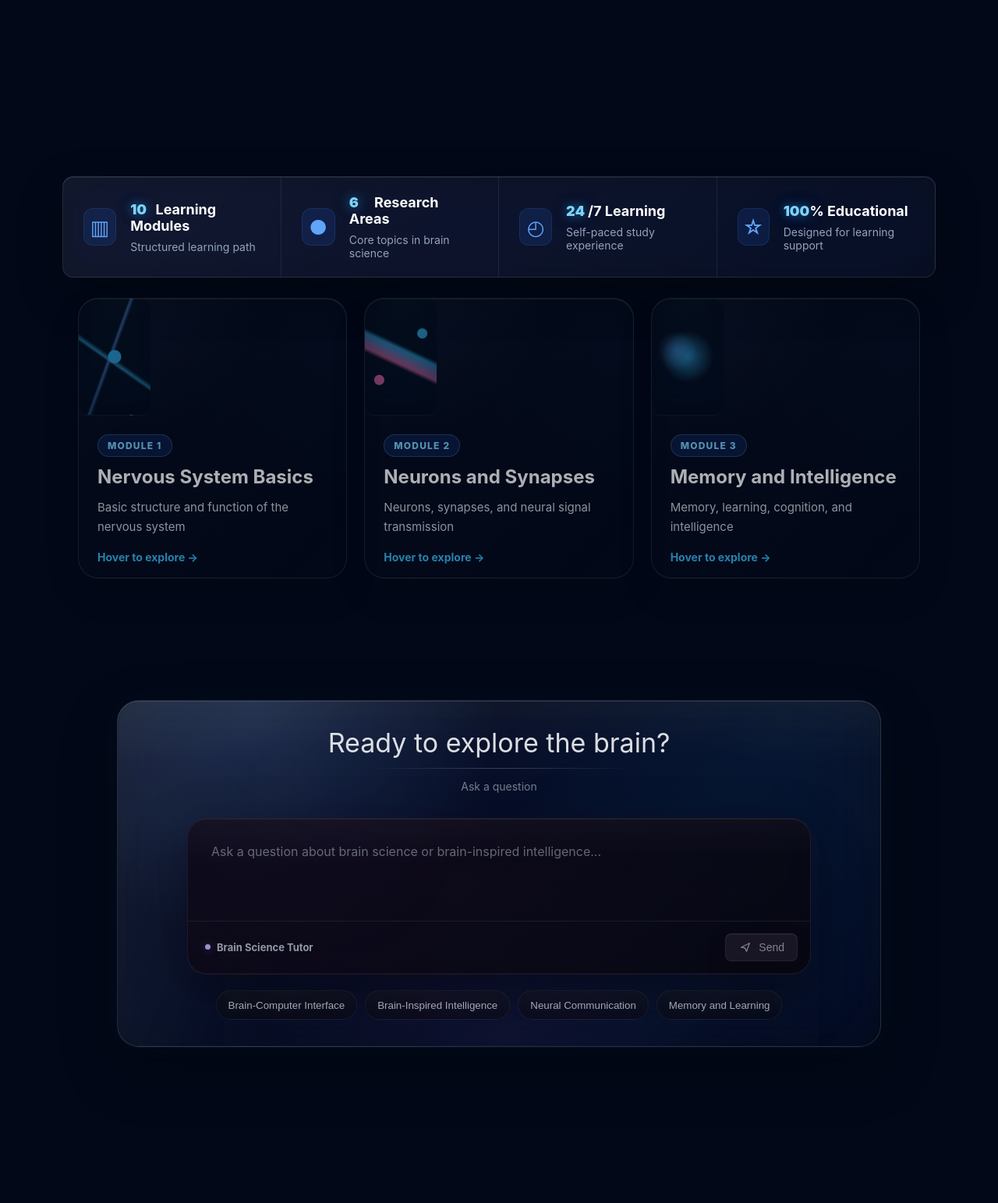
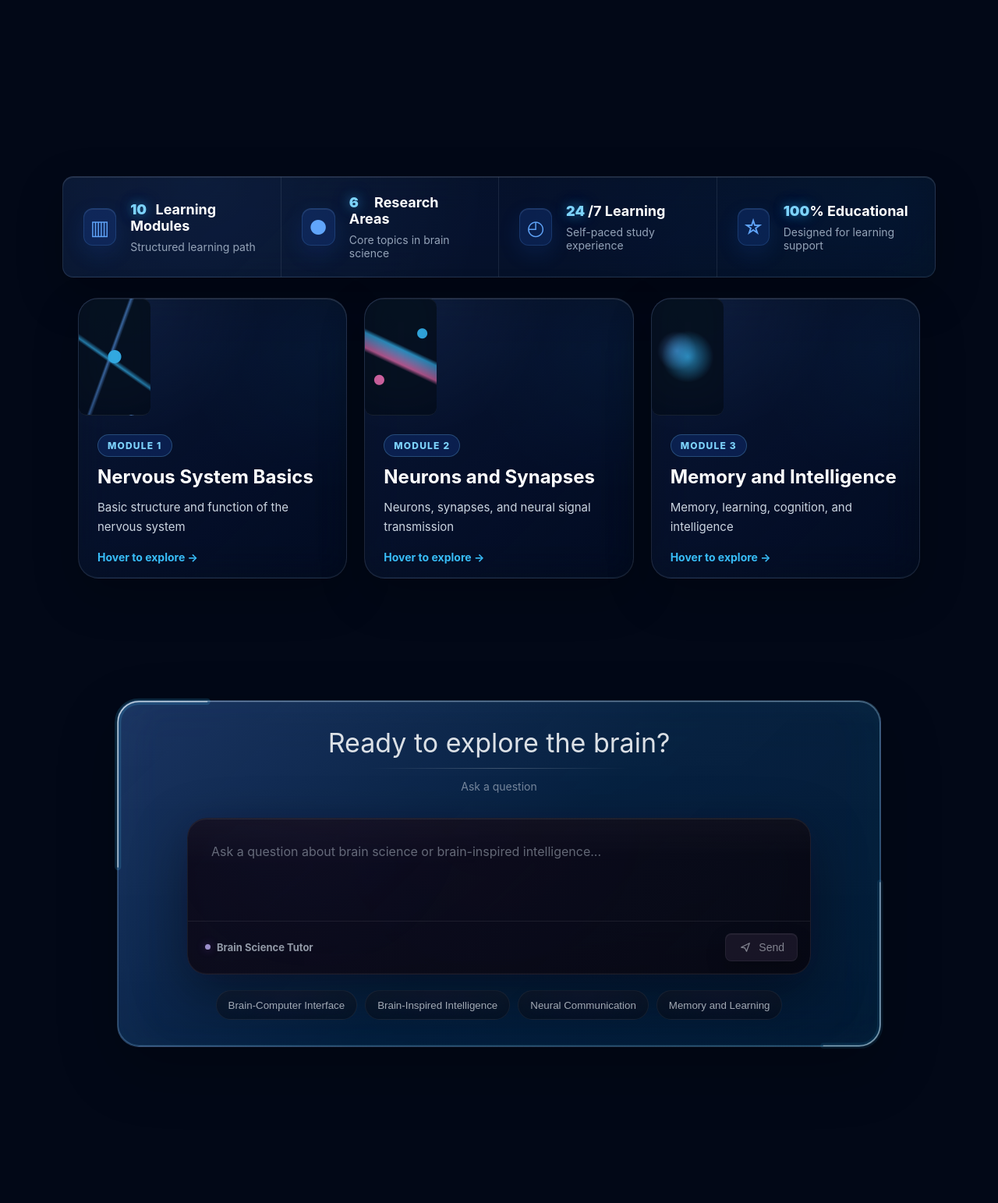
Before and after one commit to Klisiya/brain-research-assistant, a Flask app: page / in a window 1280 px wide. Shown: the part 2440-3983 px from the top of the page at 78% size. Run offline with Flask 3, Linux system fonts and the light colour scheme; some libraries are stand-ins or nearby versions.

Commit message:
Backup Flask version before React migration

```diff
--- a/project/static/script.js
+++ b/project/static/script.js
@@ -90,7 +90,99 @@
 const submitBtn = document.getElementById("submitBtn");
 const chatForm = document.querySelector(".ai-composer");
 const composerLoading = document.getElementById("composerLoading");
+const aiTutorShell = document.querySelector(".ai-tutor-shell");
+const aiBorderGlow = aiTutorShell ? aiTutorShell.querySelector(".ai-border-glow") : null;
+const aiBorderGlowPaths = aiBorderGlow ? aiBorderGlow.querySelectorAll(".ai-border-glow-path") : [];
+const aiBorderGlowRunners = aiBorderGlow ? aiBorderGlow.querySelectorAll(".ai-border-glow-runner") : [];
 const textareaMaxHeight = 220;
+
+function createAiBorderPath(width, height, radius, inset = 1) {
+    const left = inset;
+    const top = inset;
+    const right = width - inset;
+    const bottom = height - inset;
+    const r = Math.max(0, Math.min(radius - inset, (right - left) / 2, (bottom - top) / 2));
+
+    return [
+        `M ${left + r} ${top}`,
+        `H ${right - r}`,
+        `A ${r} ${r} 0 0 1 ${right} ${top + r}`,
+        `V ${bottom - r}`,
+        `A ${r} ${r} 0 0 1 ${right - r} ${bottom}`,
+        `H ${left + r}`,
+        `A ${r} ${r} 0 0 1 ${left} ${bottom - r}`,
+        `V ${top + r}`,
+        `A ${r} ${r} 0 0 1 ${left + r} ${top}`
+    ].join(" ");
+}
+
+function updateAiBorderPath() {
+    if (!aiTutorShell || !aiBorderGlow || !aiBorderGlowPaths.length) return;
+
+    const width = aiTutorShell.clientWidth;
+    const height = aiTutorShell.clientHeight;
+    if (!width || !height) return;
+
+    const style = window.getComputedStyle(aiTutorShell);
+    const radius = parseFloat(style.borderTopLeftRadius) || 28;
+    const path = createAiBorderPath(width, height, radius, 1.2);
+
+    aiBorderGlow.setAttribute("viewBox", `0 0 ${width} ${height}`);
+    aiBorderGlowPaths.forEach(borderPath => {
+        borderPath.setAttribute("d", path);
+    });
+}
+
+function updateAiBorderRunnerVariation(runner, index) {
+    const sizeMin = index === 0 ? 94 : 74;
+    const sizeMax = index === 0 ? 146 : 120;
+    const size = Math.round(sizeMin + Math.random() * (sizeMax - sizeMin));
+    const alpha = index === 0
+        ? 0.78 + Math.random() * 0.20
+        : 0.54 + Math.random() * 0.24;
+    const coreAlpha = index === 0
+        ? 0.88 + Math.random() * 0.12
+        : 0.70 + Math.random() * 0.18;
+    const haloAlpha = index === 0
+        ? 0.22 + Math.random() * 0.18
+        : 0.16 + Math.random() * 0.14;
+    const haloWidth = index === 0
+        ? 6.8 + Math.random() * 2.8
+        : 5.8 + Math.random() * 2.2;
+
+    runner.style.setProperty("--runner-size", size);
+    runner.style.setProperty("--runner-gap", 1000 - size);
+    runner.style.setProperty("--runner-alpha", alpha.toFixed(2));
+    runner.style.setProperty("--runner-core-alpha", coreAlpha.toFixed(2));
+    runner.style.setProperty("--runner-halo-alpha", haloAlpha.toFixed(2));
+    runner.style.setProperty("--runner-halo-width", `${haloWidth.toFixed(1)}px`);
+}
+
+function scheduleAiBorderRunnerVariation() {
+    if (!aiBorderGlowRunners.length || (particleMotionQuery && particleMotionQuery.matches)) return;
+
+    aiBorderGlowRunners.forEach((runner, index) => {
+        const run = () => {
+            updateAiBorderRunnerVariation(runner, index);
+            window.setTimeout(run, 1600 + Math.random() * 1800 + index * 420);
+        };
+
+        window.setTimeout(run, 240 + index * 860);
+    });
+}
+
+if (aiTutorShell && aiBorderGlow && aiBorderGlowPaths.length) {
+    updateAiBorderPath();
+    aiBorderGlowRunners.forEach(updateAiBorderRunnerVariation);
+    scheduleAiBorderRunnerVariation();
+
+    if (window.ResizeObserver) {
+        const borderPathObserver = new ResizeObserver(updateAiBorderPath);
+        borderPathObserver.observe(aiTutorShell);
+    } else {
+        window.addEventListener("resize", updateAiBorderPath);
+    }
+}
 
 if (composerLoading) {
     composerLoading.hidden = true;
--- a/project/static/style.css
+++ b/project/static/style.css
@@ -438,23 +482,26 @@
  background:
  linear-gradient(
  135deg,
- rgba(255, 255, 255, 0.07),
- rgba(255, 255, 255, 0.018)
- );
- backdrop-filter: blur(22px) saturate(180%);
- -webkit-backdrop-filter: blur(22px) saturate(180%);
- border: 1px solid rgba(255, 255, 255, 0.11);
+ rgba(15, 34, 68, 0.56),
+ rgba(6, 26, 48, 0.34)
+ ),
+ radial-gradient(circle at 16% 0%, rgba(96, 165, 250, 0.14), transparent 38%),
+ radial-gradient(circle at 92% 16%, rgba(14, 165, 233, 0.08), transparent 42%);
+ backdrop-filter: blur(22px) saturate(170%);
+ -webkit-backdrop-filter: blur(22px) saturate(170%);
+ border: 1px solid rgba(148, 163, 184, 0.18);
  box-shadow:
- 0 22px 60px rgba(0, 0, 0, 0.22),
- inset 0 1px 0 rgba(255, 255, 255, 0.10);
+ 0 22px 60px rgba(0, 0, 0, 0.24),
+ inset 0 1px 0 rgba(255, 255, 255, 0.14),
+ inset 0 -1px 0 rgba(125, 211, 252, 0.05);
 }
 .feature-item {
  display: flex;
  align-items: center;
  gap: 18px;
  padding: 22px 26px;
- background: rgba(15, 23, 42, 0.22);
- border-right: 1px solid rgba(148, 163, 184, 0.12);
+ background: rgba(8, 20, 40, 0.18);
+ border-right: 1px solid rgba(148, 163, 184, 0.14);
 }
 .feature-item:last-child {
  border-right: none;
@@ -467,8 +514,11 @@
  border-radius: 12px;
  color: #60a5fa;
  font-size: 26px;
- background: rgba(37, 99, 235, 0.14);
- border: 1px solid rgba(96, 165, 250, 0.12);
+ background: rgba(37, 99, 235, 0.18);
+ border: 1px solid rgba(96, 165, 250, 0.18);
+ box-shadow:
+  inset 0 1px 0 rgba(255, 255, 255, 0.10),
+  0 10px 28px rgba(37, 99, 235, 0.14);
 }
 .feature-item h3 {
  margin: 0;
@@ -571,6 +621,7 @@
  overflow-x: clip;
 }
 .ai-tutor-shell {
+ --border-glow-duration: 8.8s;
  position: relative;
  width: min(100%, 980px);
  margin: 0 auto;
@@ -578,48 +629,120 @@
  display: flex;
  flex-direction: column;
  align-items: center;
- overflow: hidden;
+ overflow: visible;
+ isolation: isolate;
+ transform: translate3d(0, 0, 0.01px);
  border-radius: 28px;
  border: 1px solid rgba(255, 255, 255, 0.12);
  background:
-  linear-gradient(135deg, rgba(255, 255, 255, 0.044), rgba(255, 255, 255, 0.010)),
-  radial-gradient(circle at 18% 0%, rgba(96, 165, 250, 0.105), transparent 34%),
-  radial-gradient(circle at 86% 18%, rgba(14, 165, 233, 0.060), transparent 40%),
-  radial-gradient(circle at 50% 100%, rgba(168, 85, 247, 0.052), transparent 46%);
+  linear-gradient(135deg, rgba(38, 77, 137, 0.58), rgba(4, 53, 91, 0.48) 52%, rgba(2, 37, 65, 0.58)),
+  linear-gradient(180deg, rgba(255, 255, 255, 0.038), rgba(255, 255, 255, 0.008));
  backdrop-filter: blur(32px) saturate(175%);
  -webkit-backdrop-filter: blur(32px) saturate(175%);
  box-shadow:
   0 28px 78px rgba(0, 0, 0, 0.24),
-  0 0 42px rgba(56, 189, 248, 0.045),
   inset 0 1px 0 rgba(255, 255, 255, 0.15),
-  inset 0 -1px 0 rgba(125, 211, 252, 0.045);
+  inset 0 -1px 0 rgba(125, 211, 252, 0.065);
  text-align: center;
 }
 .ai-tutor-shell::before {
  content: "";
  position: absolute;
  inset: 0;
+ z-index: 0;
  pointer-events: none;
+ border-radius: inherit;
+ padding: 1px;
  background:
-  radial-gradient(circle at 22% 0%, rgba(147, 197, 253, 0.11), transparent 36%),
-  radial-gradient(circle at 72% 82%, rgba(56, 189, 248, 0.055), transparent 44%),
-  linear-gradient(110deg, rgba(255, 255, 255, 0.085), transparent 28%);
- opacity: 0.58;
+  linear-gradient(180deg, rgba(191, 219, 254, 0.38), rgba(96, 165, 250, 0.14) 48%, rgba(125, 211, 252, 0.22)),
+  linear-gradient(90deg, rgba(167, 139, 250, 0.18), transparent 30%, transparent 70%, rgba(56, 189, 248, 0.20));
+ -webkit-mask:
+  linear-gradient(#000 0 0) content-box,
+  linear-gradient(#000 0 0);
+ -webkit-mask-composite: xor;
+ mask-composite: exclude;
+ opacity: 0.72;
 }
 .ai-tutor-shell::after {
  content: "";
  position: absolute;
  inset: 1px;
+ z-index: 0;
  pointer-events: none;
  border-radius: 27px;
- background:
-  linear-gradient(180deg, rgba(255, 255, 255, 0.085), transparent 18%),
-  linear-gradient(90deg, rgba(125, 211, 252, 0.035), transparent 25%, transparent 76%, rgba(255, 255, 255, 0.024));
- opacity: 0.42;
+ box-shadow:
+  inset 0 1px 0 rgba(255, 255, 255, 0.12),
+  inset 0 -1px 0 rgba(125, 211, 252, 0.08),
+  inset 26px 0 46px rgba(96, 165, 250, 0.045),
+  inset -26px 0 46px rgba(14, 165, 233, 0.035);
+ opacity: 0.76;
 }
 .ai-tutor-shell > * {
  position: relative;
- z-index: 1;
+ z-index: 2;
+}
+.ai-tutor-shell > .ai-border-glow {
+ position: absolute;
+ inset: -1px;
+ width: calc(100% + 2px);
+ height: calc(100% + 2px);
+ z-index: 3;
+ overflow: visible;
+ pointer-events: none;
+ mix-blend-mode: screen;
+}
+.ai-border-glow-path {
+ fill: none;
+ vector-effect: non-scaling-stroke;
+}
+.ai-border-glow-base {
+ stroke: rgba(125, 211, 252, 0.24);
+ stroke-width: 1.05;
+ opacity: 0.62;
+}
+.ai-border-glow-runner {
+ --runner-size: 112;
+ --runner-gap: 888;
+ --runner-alpha: 0.88;
+ --runner-core-alpha: 0.96;
+ --runner-halo-alpha: 0.30;
+ --runner-halo-width: 8px;
+ opacity: var(--runner-alpha);
+ transition:
+  opacity 1.2s ease,
+  stroke-dasharray 1.2s ease;
+}
+.ai-border-glow-runner-two {
+ --runner-size: 92;
+ --runner-gap: 908;
+ --runner-alpha: 0.68;
+ --runner-core-alpha: 0.82;
+ --runner-halo-alpha: 0.22;
+ --runner-halo-width: 7px;
+}
+.ai-border-glow-trace {
+ stroke-dasharray: var(--runner-size) var(--runner-gap);
+ stroke-linecap: round;
+ animation-duration: var(--border-glow-duration);
+ animation-timing-function: linear;
+ animation-iteration-count: infinite;
+ will-change: stroke-dashoffset;
+}
+.ai-border-glow-runner-one .ai-border-glow-trace {
+ animation-name: aiBorderGlowOrbitOne;
+}
+.ai-border-glow-runner-two .ai-border-glow-trace {
+ animation-name: aiBorderGlowOrbitTwo;
+}
+.ai-border-glow-halo {
+ stroke: rgba(56, 189, 248, 0.58);
+ stroke-width: var(--runner-halo-width);
+ opacity: var(--runner-halo-alpha);
+}
+.ai-border-glow-core {
+ stroke: rgba(240, 249, 255, 0.96);
+ stroke-width: 1.35;
+ opacity: var(--runner-core-alpha);
 }
 .ai-tutor-heading {
  width: min(100%, 760px);
@@ -2827,11 +2985,6 @@
 .flip-card {
     height: 360px;
     perspective: 1200px;
-    --module-card-final-opacity: 0.68;
-}
-
-.flip-card.reveal-item.show {
-    opacity: var(--module-card-final-opacity);
 }
 
 .flip-card-inner {
@@ -2862,21 +3015,21 @@
     background:
         linear-gradient(
             135deg,
-            rgba(255, 255, 255, 0.024),
-            rgba(255, 255, 255, 0.004)
+            rgba(15, 34, 68, 0.52),
+            rgba(5, 18, 36, 0.32)
         ),
-        radial-gradient(circle at 18% 0%, rgba(96, 165, 250, 0.050), transparent 38%),
-        radial-gradient(circle at 92% 18%, rgba(14, 165, 233, 0.028), transparent 42%);
-
-    border: 1px solid rgba(255, 255, 255, 0.115);
-
-    backdrop-filter: blur(11px) saturate(142%);
-    -webkit-backdrop-filter: blur(11px) saturate(142%);
+        radial-gradient(circle at 18% 0%, rgba(96, 165, 250, 0.12), transparent 38%),
+        radial-gradient(circle at 92% 18%, rgba(14, 165, 233, 0.07), transparent 42%);
+
+    border: 1px solid rgba(148, 163, 184, 0.18);
+
+    backdrop-filter: blur(22px) saturate(165%);
+    -webkit-backdrop-filter: blur(22px) saturate(165%);
 
     box-shadow:
-        0 20px 54px rgba(0, 0, 0, 0.13),
-        inset 0 1px 0 rgba(255, 255, 255, 0.11),
-        inset 0 -1px 0 rgba(125, 211, 252, 0.026);
+        0 22px 58px rgba(0, 0, 0, 0.22),
+        inset 0 1px 0 rgba(255, 255, 255, 0.13),
+        inset 0 -1px 0 rgba(125, 211, 252, 0.05);
 }
 
 .flip-card-front {
@@ -2887,11 +3040,11 @@
 .flip-card-front .card-img {
     height: 150px;
     flex-shrink: 0;
-    opacity: 0.76;
-    border-bottom: 1px solid rgba(255, 255, 255, 0.075);
+    opacity: 0.88;
+    border-bottom: 1px solid rgba(255, 255, 255, 0.08);
     box-shadow:
         inset 0 1px 0 rgba(255, 255, 255, 0.08),
-        inset 0 -20px 42px rgba(2, 6, 23, 0.28);
+        inset 0 -20px 42px rgba(2, 6, 23, 0.24);
 }
 
 .card-text {
@@ -2954,11 +3107,11 @@
     background:
         linear-gradient(
             135deg,
-            rgba(255, 255, 255, 0.026),
-            rgba(255, 255, 255, 0.004)
+            rgba(15, 34, 68, 0.50),
+            rgba(5, 18, 36, 0.32)
         ),
-        radial-gradient(circle at 20% 18%, rgba(56, 189, 248, 0.048), transparent 34%),
-        radial-gradient(circle at 82% 82%, rgba(168, 85, 247, 0.026), transparent 42%);
+        radial-gradient(circle at 20% 18%, rgba(56, 189, 248, 0.12), transparent 34%),
+        radial-gradient(circle at 82% 82%, rgba(168, 85, 247, 0.06), transparent 42%);
 }
 
 .flip-card-back ul {
--- a/project/templates/footer.html
+++ b/project/templates/footer.html
@@ -17,6 +17,6 @@
     </div>
 
     <div class="footer-bottom">
-        <span>© 2026 Frontiers in Brain Science and Brain-Inspired Intelligence. All rights reserved.</span>
+        <span>&copy; 2026 Frontiers in Brain Science and Brain-Inspired Intelligence. All rights reserved.</span>
     </div>
 </footer>
--- a/project/templates/index.html
+++ b/project/templates/index.html
@@ -7,7 +7,7 @@
     <link rel="preconnect" href="https://cdn.jsdelivr.net" crossorigin>
     <link rel="modulepreload" href="{{ url_for('static', filename='vendor/model-viewer.min.js') }}">
     <link rel="preload" href="{{ url_for('brain_model_asset') }}" as="fetch" type="model/gltf-binary" crossorigin="anonymous" fetchpriority="high">
-    <link rel="stylesheet" href="{{ url_for('static', filename='style.css', v='brain-connectors-3') }}">
+    <link rel="stylesheet" href="{{ url_for('static', filename='style.css', v='brain-connectors-3-module-cards-1-login-button-2-border-glow-1') }}">
 </head>
 
 <body class="home-page">
@@ -131,9 +131,9 @@
         </div>
 
         {% if current_user.is_authenticated %}
-        <a class="login-nav-button" href="{{ url_for('logout') }}">Logout</a>
+        <a class="login-nav-button" href="{{ url_for('logout') }}"><span>Logout</span></a>
         {% else %}
-        <a class="login-nav-button" href="{{ url_for('login') }}">Login</a>
+        <a class="login-nav-button" href="{{ url_for('login') }}"><span>Login</span></a>
         {% endif %}
     </nav>
 
@@ -357,6 +357,17 @@
 
     <section class="ai-section" id="ai-section">
     <div class="ai-tutor-shell{% if question or answer %} has-chat{% endif %}">
+        <svg class="ai-border-glow" aria-hidden="true" focusable="false">
+            <path class="ai-border-glow-path ai-border-glow-base" pathLength="1000"></path>
+            <g class="ai-border-glow-runner ai-border-glow-runner-one">
+                <path class="ai-border-glow-path ai-border-glow-trace ai-border-glow-halo" pathLength="1000"></path>
+                <path class="ai-border-glow-path ai-border-glow-trace ai-border-glow-core" pathLength="1000"></path>
+            </g>
+            <g class="ai-border-glow-runner ai-border-glow-runner-two">
+                <path class="ai-border-glow-path ai-border-glow-trace ai-border-glow-halo" pathLength="1000"></path>
+                <path class="ai-border-glow-path ai-border-glow-trace ai-border-glow-core" pathLength="1000"></path>
+            </g>
+        </svg>
         <header class="ai-tutor-heading">
             <h2>Ready to explore the brain?</h2>
             <p>Ask a question</p>
@@ -436,7 +447,7 @@
 
 <script src="https://cdn.jsdelivr.net/npm/particles.js@2.0.0/particles.min.js"></script>
 <script type="module" src="{{ url_for('static', filename='vendor/model-viewer.min.js') }}"></script>
-<script src="{{ url_for('static', filename='script.js', v='brain-connectors-3') }}"></script>
+<script src="{{ url_for('static', filename='script.js', v='brain-connectors-3-border-glow-1') }}"></script>
 
 </body>
 </html>
--- a/project/templates/login.html
+++ b/project/templates/login.html
@@ -7,7 +7,7 @@
     <link rel="stylesheet" href="{{ url_for('static', filename='style.css') }}">
 </head>
 
-<body class="login-page">
+<body class="login-page login-page-with-footer">
 
     <div class="shader-background" aria-hidden="true">
         <canvas id="loginShader"></canvas>
@@ -68,6 +68,8 @@
         </section>
     </main>
 
+    {% include 'footer.html' %}
+
     {% include 'auth_shader.html' %}
 </body>
 </html>
```
Also changed, not shown: other parts of project/static/style.css (+98 -17 lines).
